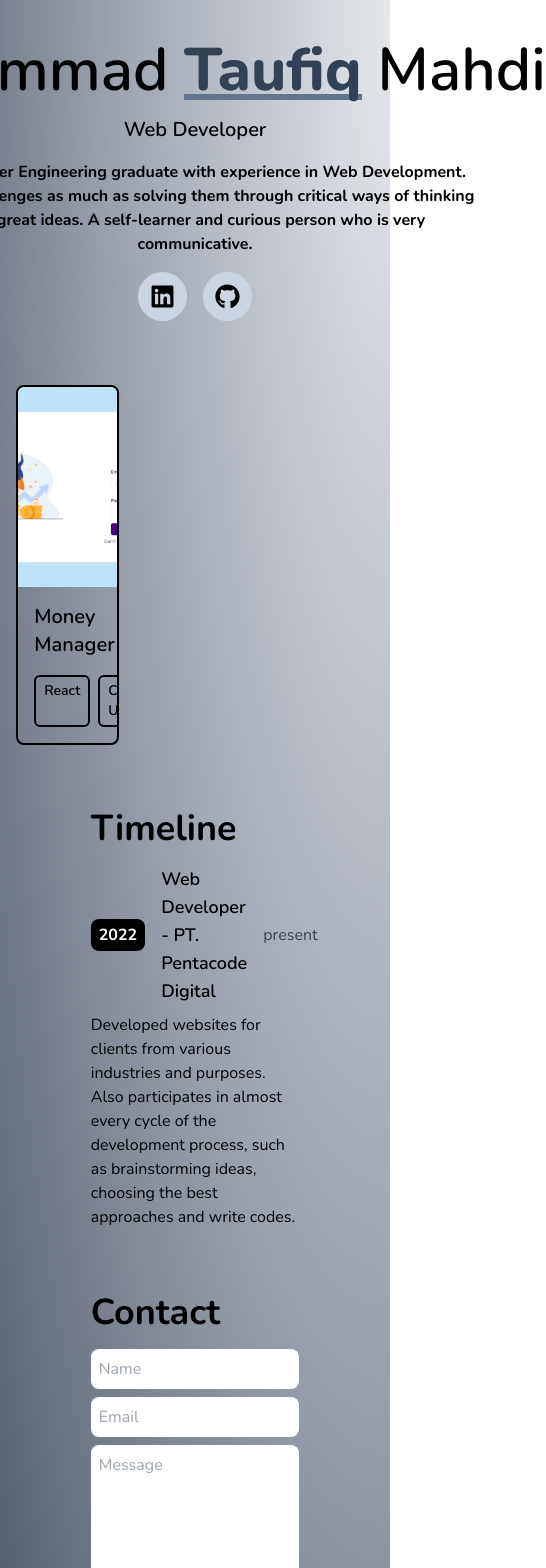
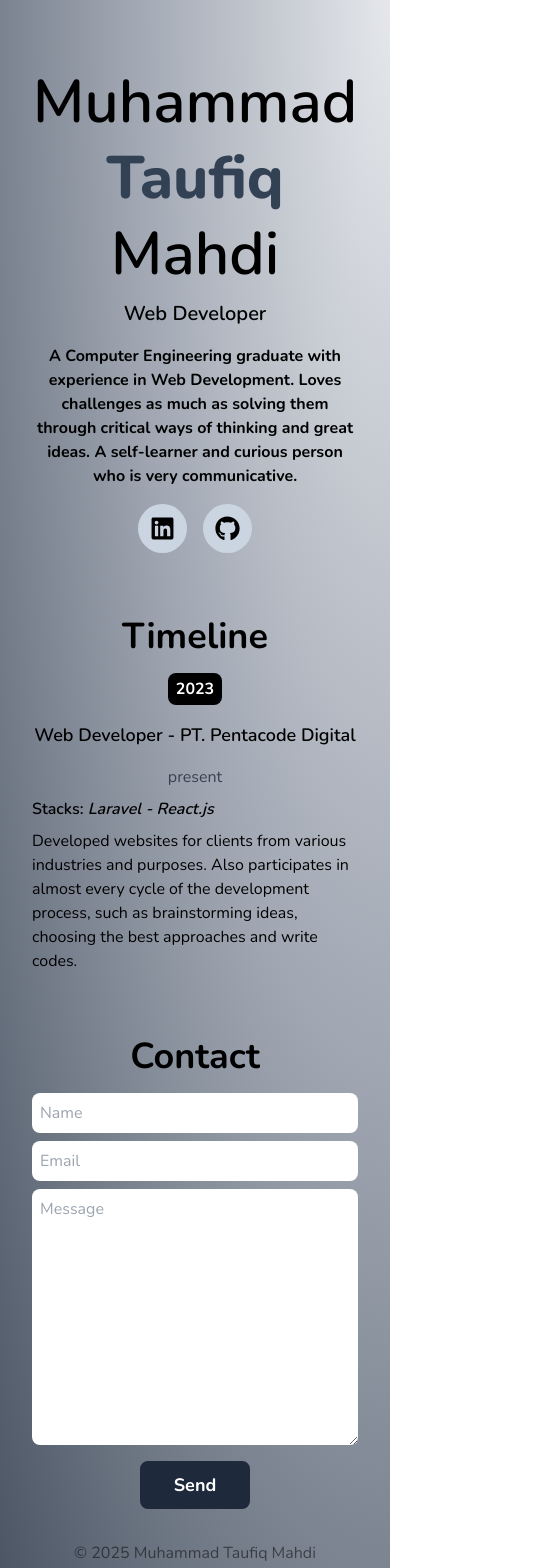
Before and after one commit to taufiqmahdi/personal-portfolio, a Next.js app: page / in a window 390 px wide. Shown: the top 1568 px of the page, 546 px wide, since content can reach past the window. Built offline with nearby package versions, Linux system fonts and the light colour scheme.

Commit message:
Update portfolio
- Remove portfolio part
- Make it responsive

```diff
--- a/pages/components/ContactForm.tsx
+++ b/pages/components/ContactForm.tsx
@@ -6,8 +6,8 @@ const ContactForm = (props: Props) => {
   const getform_api = process.env.GETFORM_API
 
   return (
-    <div className="flex flex-col gap-4 w-7/12">
-      <h3 className="text-4xl font-bold">Contact</h3>
+    <div className="flex flex-col gap-4 w-full sm:w-7/12 p-8 sm:p-0">
+      <h3 className="text-4xl font-bold text-center">Contact</h3>
       <form className="w-full" action={`https://getform.io/f/${getform_api}`} method="POST">
         <div className="flex flex-col gap-2 w-full">
           <input
@@ -29,7 +29,7 @@ const ContactForm = (props: Props) => {
             rows={10}
             className="p-2 rounded-lg focus:outline-none"
           ></textarea>
-          <button className="mt-2 text-lg font-bold p-2 px-8 w-fit rounded-lg bg-slate-800 border-2 border-slate-800 text-white hover:border-2 hover:border-gray-200">
+          <button className="self-center mt-2 text-lg font-bold p-2 px-8 w-fit rounded-lg bg-slate-800 border-2 border-slate-800 text-white hover:border-2 hover:border-gray-200">
             Send
           </button>
         </div>
--- a/pages/components/Description.tsx
+++ b/pages/components/Description.tsx
@@ -2,13 +2,13 @@ type Props = {};
 
 const Description = (props: Props) => {
   return (
-    <div className="mt-10 flex flex-col gap-4 items-center">
-      <h1 className="text-6xl font-semibold capitalize flex">
-        Muhammad&nbsp;
-        <span className="hover:cursor-default relative font-extrabold text-slate-700 z-0 before:bg-slate-500 before:absolute before:left-0 before:bottom-0 before:w-[100%] before:-z-[1] before:h-[6px] before:ease-in-out before:transition-all before:duration-300 hover:before:bottom-0 hover:before:h-full">
+    <div className="mt-10 flex flex-col gap-4 items-center p-8 sm:p-0">
+      <h1 className="text-6xl font-semibold capitalize flex flex-col items-center sm:flex-row gap-4">
+        Muhammad
+        <span className="hover:cursor-default relative font-extrabold text-slate-700 z-0 before:bg-slate-500 before:absolute before:left-0 before:bottom-0 before:w-auto before:sm:w-[100%] before:-z-[1] before:h-[6px] before:ease-in-out before:transition-all before:duration-300 hover:before:bottom-0 hover:before:h-full">
           Taufiq
         </span>
-        &nbsp;Mahdi
+        Mahdi
       </h1>
       <h2 className="text-xl font-semibold capitalize">Web Developer</h2>
       <p className="max-w-xl font-bold text-center">
--- a/pages/components/Footer.tsx
+++ b/pages/components/Footer.tsx
@@ -5,7 +5,7 @@ type Props = {};
 const Footer = (props: Props) => {
   return (
     <div className="mb-6 flex flex-col gap-2 items-center">
-      <div className="opacity-50">&#169; 2023 Muhammad Taufiq Mahdi</div>
+      <div className="opacity-50">&#169; 2025 Muhammad Taufiq Mahdi</div>
     </div>
   );
 };
--- a/pages/components/Portfolio.tsx
+++ b/pages/components/Portfolio.tsx
@@ -6,7 +6,7 @@ const Portfolio = (props: Props) => {
   const [onPortfolioHover, setOnPortfolioHover] = useState(false);
 
   return (
-    <div className="grid grid-cols-3 gap-6">
+    <div className="grid grid-cols-1 gap-6">
       <a
         onMouseEnter={() => setOnPortfolioHover(true)}
         onMouseLeave={() => setOnPortfolioHover(false)}
@@ -34,7 +34,6 @@ const Portfolio = (props: Props) => {
             <div className="p-1 px-2 border-2 border-black rounded-md text-sm font-semibold capitalize">
               Chakra UI
             </div>
-            {/* <div className="p-1 px-2 border-2 border-black rounded-md text-sm font-semibold capitalize"></div> */}
           </div>
         </div>
       </a>
--- a/pages/components/Timeline.tsx
+++ b/pages/components/Timeline.tsx
@@ -4,17 +4,20 @@ type Props = {};
 
 const Timeline = (props: Props) => {
   return (
-    <div className="flex flex-col gap-4 w-7/12">
-      <h3 className="text-4xl font-bold">Timeline</h3>
+    <div className="flex flex-col gap-4 w-full sm:w-7/12 p-8 sm:p-0">
+      <h3 className="text-4xl font-bold text-center">Timeline</h3>
       <div className="flex flex-col gap-2 ">
-        <div className="flex gap-4 items-center">
+        <div className="flex flex-col sm:flex-row gap-4 items-center">
           <h4 className="p-1 px-2 bg-black text-white rounded-lg font-bold">
-            2022
+            2023
           </h4>
-          <h4 className="text-lg font-semibold capitalize">
+          <h4 className="text-lg font-semibold capitalize text-center">
             Web Developer - PT. Pentacode Digital
           </h4>
           <h5 className="text-gray-700">present</h5>
+        </div>
+        <div className="font-semibold">
+          Stacks: <span className="italic">Laravel - React.js</span>
         </div>
         <p className="">
           Developed websites for clients from various industries and purposes.
--- a/pages/index.tsx
+++ b/pages/index.tsx
@@ -22,10 +22,10 @@ export default function Home() {
       <main
         className={`${nunito.className} bg-[radial-gradient(ellipse_at_top_right,_var(--tw-gradient-stops))] from-gray-200 via-gray-400 to-gray-600`}
       >
-        <div className="max-w-5xl w-11/12 mx-auto flex flex-col gap-16 items-center min-h-screen">
+        <div className="max-w-5xl w-full mx-auto flex flex-col gap-0 md:gap-16 items-center min-h-screen">
           {/* <Navbar /> */}
           <Description />
-          <Portfolio />
+          {/* <Portfolio /> */}
           <Timeline />
           <ContactForm />
           <Footer />
```
